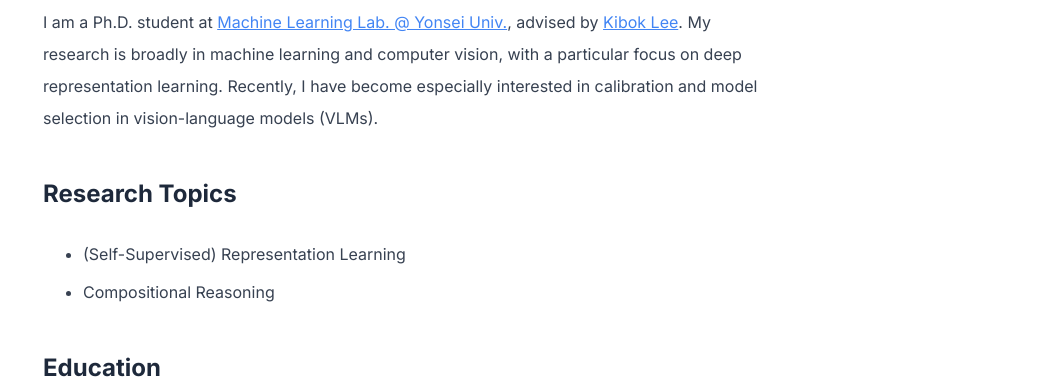
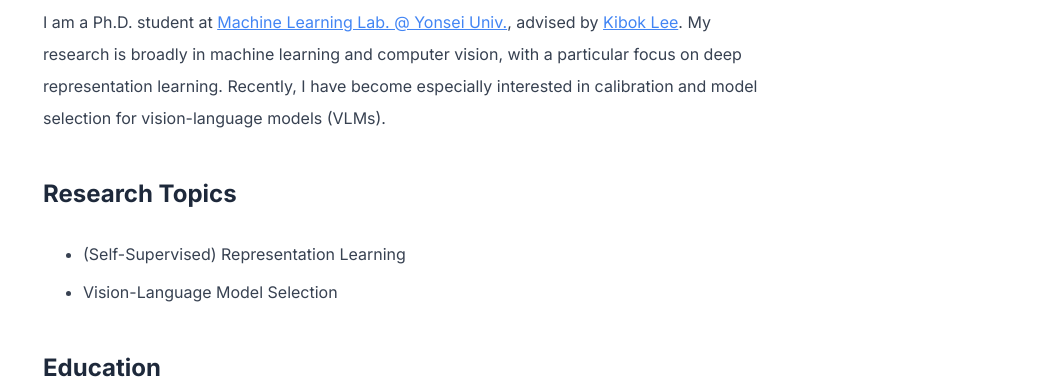
Before and after one commit to jaebyeong98/jaebyeong98.github.io, a Jekyll site: the page built from index.md, in a window 1280 px wide. Shown: the part 227-618 px from the top of the page, without its empty margins (237-1280 px from the left). Built offline with Jekyll 4.4.1, drawn with Linux system fonts in a browser that asks for light colours.

Commit message:
update description

```diff
--- a/_config.yml
+++ b/_config.yml
@@ -2,7 +2,7 @@ title: Jaebyeong Jeon
 author: Jaebyeong Jeon
 url: https://www.abhinavsaxena.com/moonwalk # root address of the site
 description: > # description of the site (multiple lines allowed)
-  I am a Ph.D. student at <a href="https://ml.yonsei.ac.kr/">Machine Learning Lab. @ Yonsei Univ.</a>, advised by <a href="https://sites.google.com/site/kibok90/">Kibok Lee</a>. My research is broadly in machine learning and computer vision, with a particular focus on deep representation learning. Recently, I have become especially interested in calibration and model selection in vision-language models (VLMs).
+  I am a Ph.D. student at <a href="https://ml.yonsei.ac.kr/">Machine Learning Lab. @ Yonsei Univ.</a>, advised by <a href="https://sites.google.com/site/kibok90/">Kibok Lee</a>. My research is broadly in machine learning and computer vision, with a particular focus on deep representation learning. Recently, I have become especially interested in calibration and model selection for vision-language models (VLMs).
 permalink: /:slug
 
 # favicon: "./logo.png" # relative path to site's favicon
--- a/_data/home.yml
+++ b/_data/home.yml
@@ -69,7 +69,7 @@ footer_entries:
 research_topics:
   - title: (Self-Supervised) Representation Learning
     url: false
-  - title: Compositional Reasoning
+  - title: Vision-Language Model Selection
     url: false
 
 education:
```
